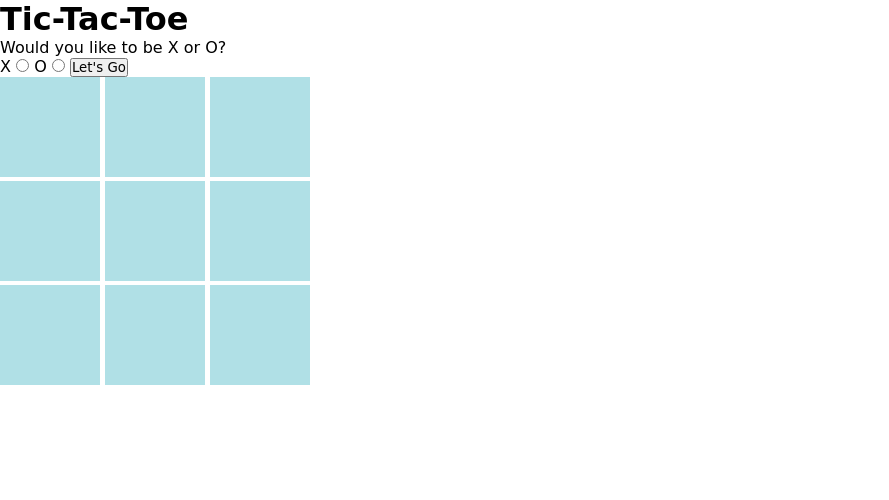
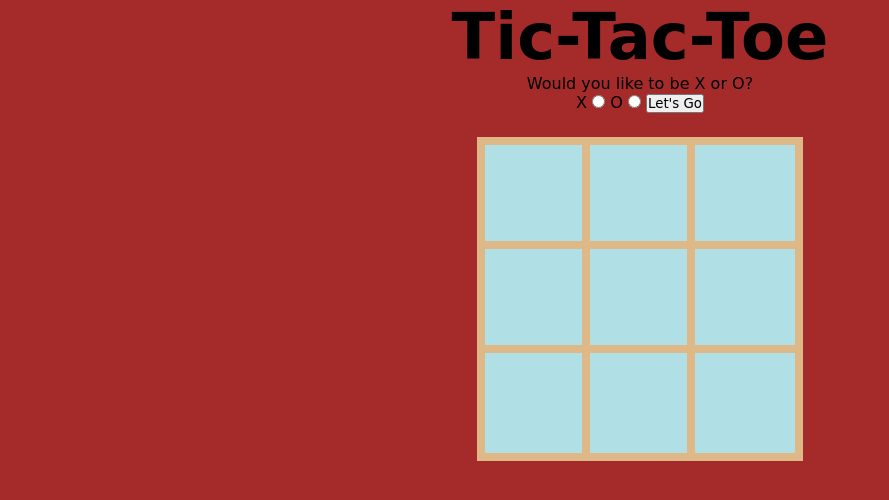
Before and after one commit to Rebeccango/AppADay, a PHP site: page /TicTacToe.html in a window 1280 px wide. Shown: the top 500 px of the page, without its empty margins (0-889 px from the left). Run offline with PHP 8.4, Linux system fonts and the light colour scheme; some web fonts are replaced.

Commit message:
styling changes made

```diff
--- a/TicTacToe.html
+++ b/TicTacToe.html
@@ -13,15 +13,15 @@
         <h1>Tic-Tac-Toe</h1>
     </header>
     <div id="game-config" class="id">
-        <p>Would you like to be X or O?</p>
         <form id="config-form" name="config-form">
+            <p>Would you like to be X or O?</p>
             <label for="x"> X <input type="radio" name="user" id="X" value="X"/></label>
             <label for="o">O <input type="radio" name="user" id="O" value="O"/></label>
             <input type="submit" value="Let's Go"/>
         </form>
     </div>
     <main>
-        <div class="game-board">
+        <div id="game-board" class=game-board>
             <span class="row">
                 <div id="one" class="game-field"></div>
                 <div id="two" class="game-field"></div>
--- a/styles/TicTacToe.css
+++ b/styles/TicTacToe.css
@@ -2,6 +2,21 @@
   margin: 0;
   padding: 0;
   font-family: 'Baloo Bhai', cursive;
+}
+
+body {
+  text-align: center;
+  background-color: brown;
+}
+
+body h1 {
+  font-size: 4rem;
+}
+
+.game-board {
+  border-radius: 4px;
+  margin: 2rem;
+  display: inline-block;
 }
 
 .game-board .row {
@@ -10,8 +25,22 @@
 
 .game-board .game-field {
   display: inline-block;
+  outline: 8px solid burlywood;
   width: 100px;
   height: 100px;
   background-color: powderblue;
 }
+
+.cpu-turn {
+  -webkit-user-select: none;
+     -moz-user-select: none;
+      -ms-user-select: none;
+          user-select: none;
+  background-image: -webkit-gradient(linear, left top, left bottom, from(rgba(5, 5, 5, 0.5)), to(rgba(5, 5, 5, 0.5)));
+  background-image: linear-gradient(rgba(5, 5, 5, 0.5), rgba(5, 5, 5, 0.5));
+}
+
+.hidden {
+  display: none;
+}
 /*# sourceMappingURL=TicTacToe.css.map */
--- a/styles/TicTacToe.scss
+++ b/styles/TicTacToe.scss
@@ -13,16 +13,39 @@
     font-family: 'Baloo Bhai', cursive;
 }
 
+body {
+    text-align: center;
+    background-color: brown;
+
+    h1 {
+    font-size: 4rem;
+    }
+}
+
 .game-board {
+    // border: burlywood solid 10px;
+    border-radius: 4px;
+    margin: 2rem;
+    display: inline-block;
+
     .row {
-        display: block;
+    display: block;
     }
     .game-field {
       display: inline-block;
+      outline: 8px solid burlywood;
       width: 100px;
       height: 100px;
       background-color: powderblue;
     }
-    &:nth-child(even) {
-    }
 }
+
+//-------------
+.cpu-turn {
+    user-select: none;
+    background-image: linear-gradient(rgba(5, 5, 5, 0.5),  rgba(5, 5, 5, 0.5)),
+}
+
+.hidden {
+    display: none;
+}
```
Also changed, not shown: scripts/TicTacToe.js (+59 -34 lines), 1 other file.
